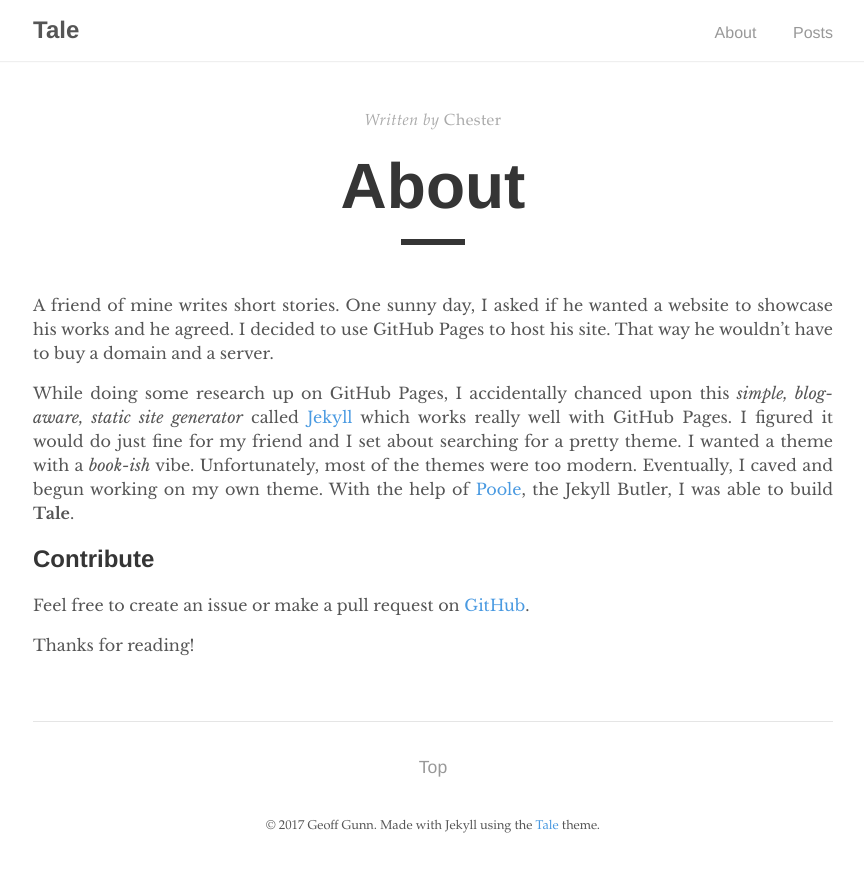
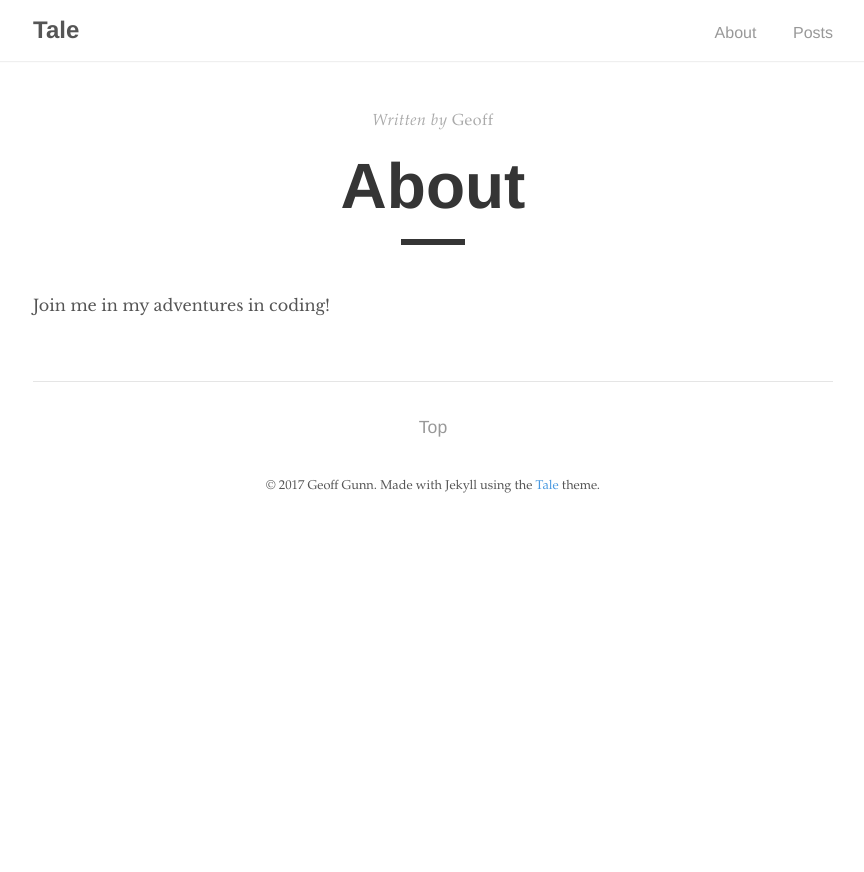
Before and after one commit to fotobomu/blog, a Jekyll site: the page built from about.md, in a window 1280 px wide. Shown: the top 872 px of the page, without its empty margins (207-1071 px from the left). Built offline with Jekyll 4.4.1, drawn with Linux system fonts in a browser that asks for light colours.

Commit message:
Edit about.md

```diff
--- a/about.md
+++ b/about.md
@@ -1,15 +1,8 @@
 ---
 layout: post
 title: "About"
-author: "Chester"
+author: "Geoff"
 permalink: /about/
 ---
 
-A friend of mine writes short stories. One sunny day, I asked if he wanted a website to showcase his works and he agreed. I decided to use GitHub Pages to host his site. That way he wouldn't have to buy a domain and a server.
-
-While doing some research up on GitHub Pages, I accidentally chanced upon this _simple, blog-aware, static site generator_ called [Jekyll](https://jekyllrb.com/) which works really well with GitHub Pages. I figured it would do just fine for my friend and I set about searching for a pretty theme. I wanted a theme with a _book-ish_ vibe. Unfortunately, most of the themes were too modern. Eventually, I caved and begun working on my own theme. With the help of [Poole](https://github.com/poole/poole), the Jekyll Butler, I was able to build **Tale**.
-
-## Contribute
-Feel free to create an issue or make a pull request on [GitHub](https://github.com/chesterhow/tale).
-
-Thanks for reading!
+Join me in my adventures in coding!
```
Also changed, not shown: 1 other file.
